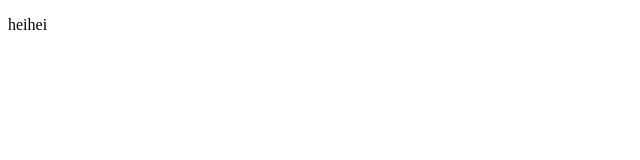
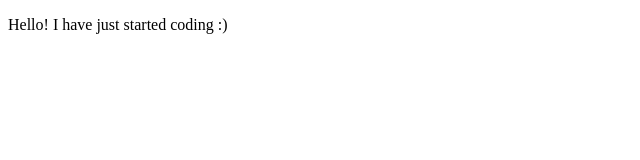
Before and after one commit to LineSvensen/my-first-project, a plain HTML site: page index.html in a window 1280 px wide. Shown: the whole page, without its empty margins (0-640 px from the left). Drawn offline with Linux system fonts and the light colour scheme.

Commit message:
Checked off index . html. not index2.

```diff
--- a/index.html
+++ b/index.html
@@ -5,6 +5,6 @@
     <title>Title</title>
 </head>
 <body>
-<p>heihei</p>
+<p>Hello! I have just started coding :)</p>
 </body>
 </html>
```
